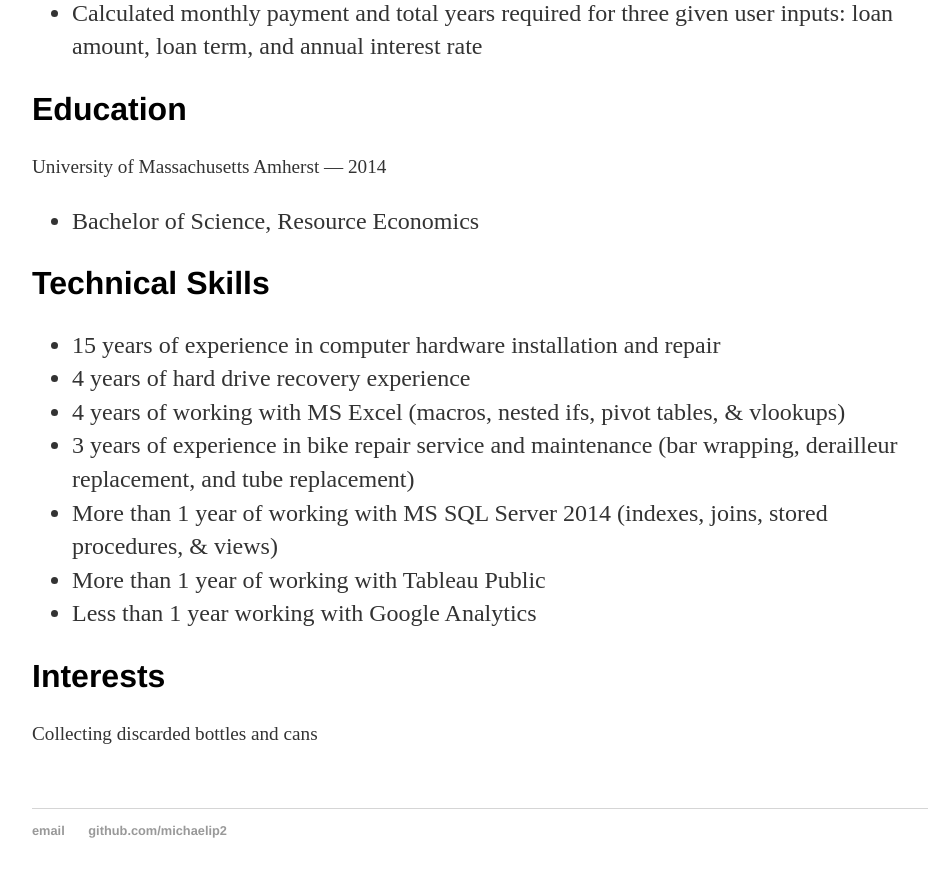
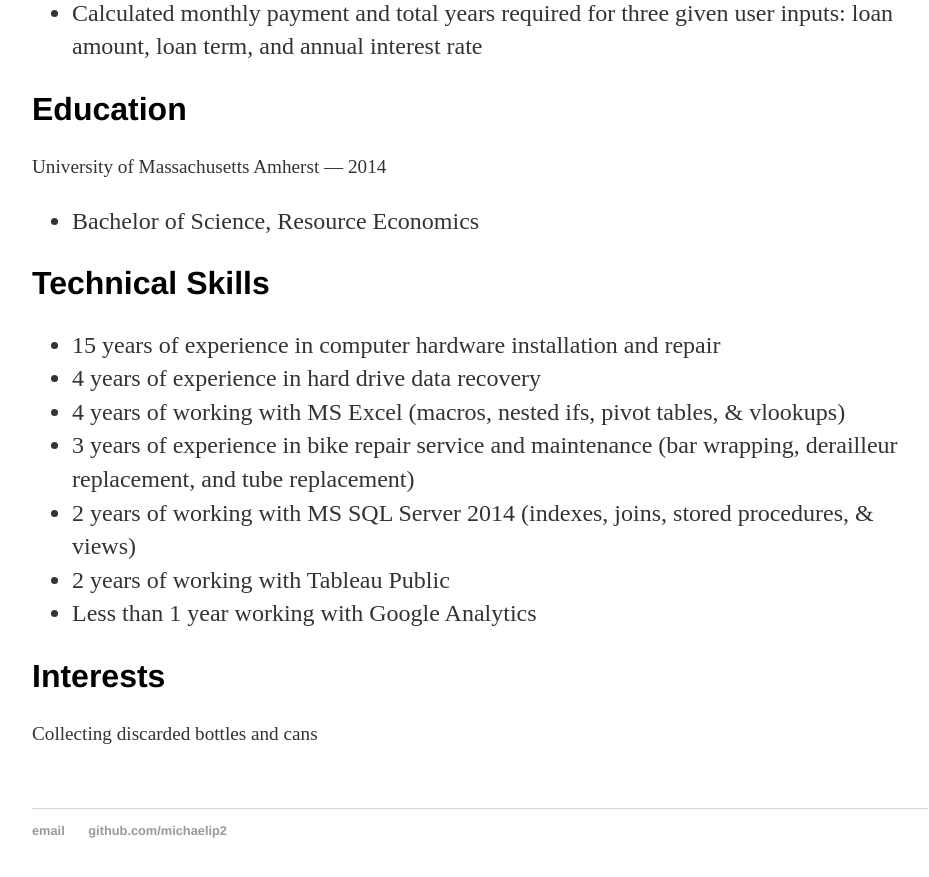
Before and after one commit to michaelip2/michaelip2.github.io, a Jekyll site: the page built from cv/index.html, in a window 1280 px wide and 900 px high, scrolled down 2532 px. Shown: the top 877 px of the window, without its empty margins (160-1089 px from the left). Built offline with Jekyll 4.4.1, drawn with Linux system fonts in a browser that asks for light colours.

Commit message:
Update index.html

```diff
--- a/cv/index.html
+++ b/cv/index.html
@@ -3,7 +3,7 @@ layout: default
 title: CV of Michael Ip
 ---
 
-<div class="cv"><a class="download" title="Download CV as PDF" href="https://github.com/michaelip2/michaelip2.github.io/raw/master/_resume/Michael%20Ip%20Resume%202017.pdf">Download CV<br /><img src="https://raw.githubusercontent.com/michaelip2/michaelip2.github.io/master/images/seal.png" alt="" width="95" height="95" /></a></div>
+<div class="cv"><a class="download" title="Download CV as PDF" href="https://github.com/michaelip2/michaelip2.github.io/raw/master/_resume/Michael%20Ip%20Resume%20201.pdf">Download CV<br /><img src="https://raw.githubusercontent.com/michaelip2/michaelip2.github.io/master/images/seal.png" alt="" width="95" height="95" /></a></div>
 <div class="cv">
 <h1>Michael Ip</h1>
 <p><span style="text-decoration: underline;">US Citizen</span><br />Boston, MA 02128<br />(508) 834-3852<br /><a href="mailto:michaelip924@gmail.com">michaelip924@gmail.com</a></p>
@@ -71,11 +71,11 @@ title: CV of Michael Ip
 <h2>Technical Skills</h2>
 <ul>
 <li>15 years of experience in computer hardware installation and repair</li>
-<li>4 years of hard drive recovery experience</li>
+<li>4 years of experience in hard drive data recovery</li>
 <li>4 years of working with MS Excel (macros, nested ifs, pivot tables, &amp; vlookups)</li>
 <li>3 years of experience in bike repair service and maintenance (bar wrapping, derailleur replacement, and tube replacement)</li>
-<li>More than 1 year of working with MS SQL Server 2014 (indexes, joins, stored procedures, &amp; views)</li>
-<li>More than 1 year of working with Tableau Public</li>
+<li>2 years of working with MS SQL Server 2014 (indexes, joins, stored procedures, &amp; views)</li>
+<li>2 years of working with Tableau Public</li>
 <li>Less than 1 year working with Google Analytics</li>
 </ul>
 <h2>Interests</h2>
```
